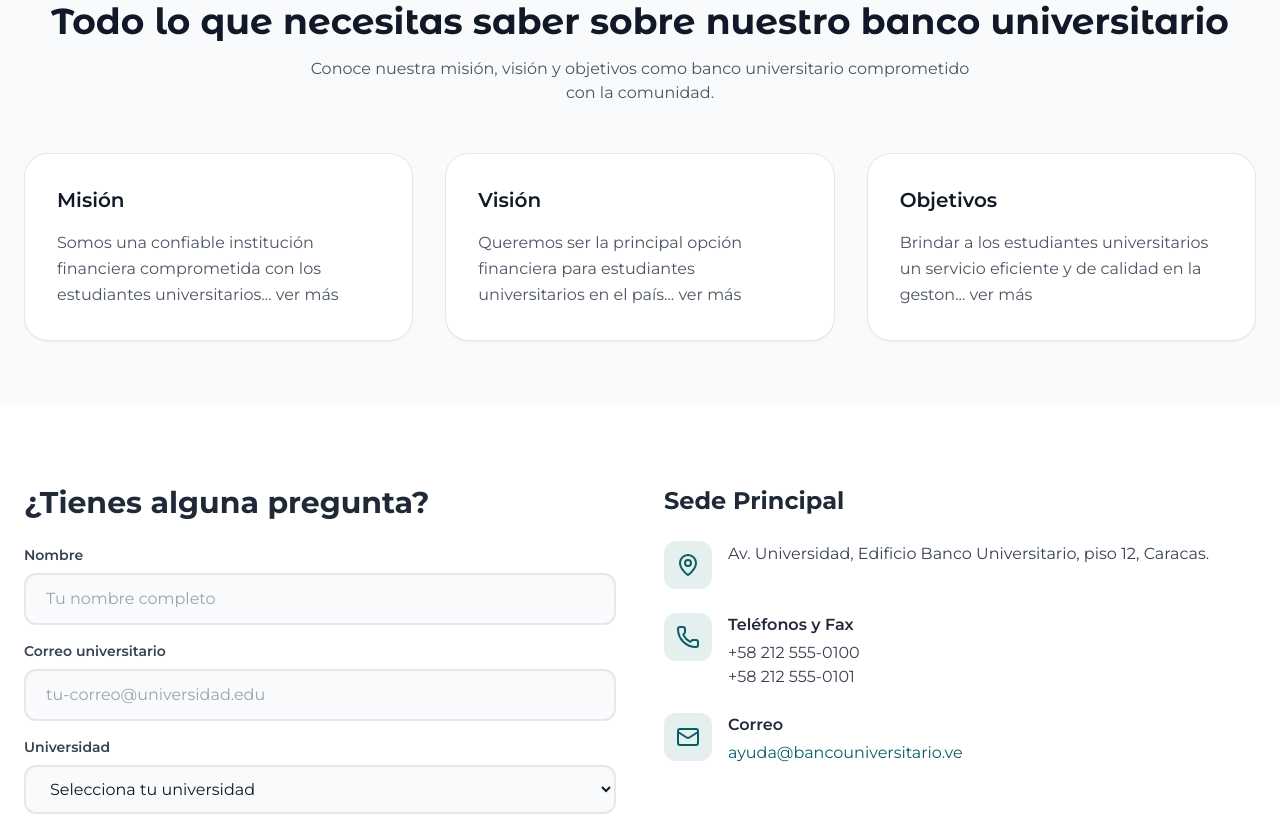
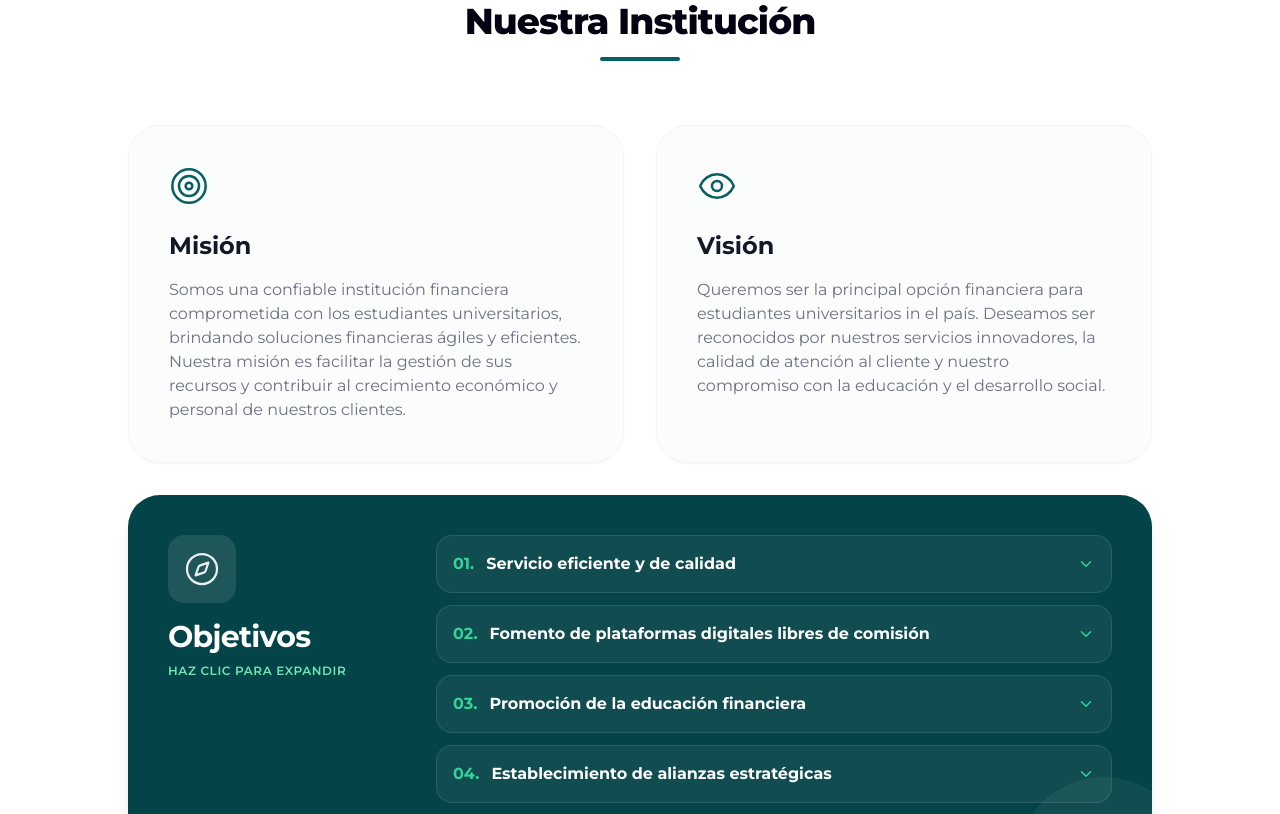
Before and after one commit to elujs/web-banco-universitario, a Vue app: page / in a window 1280 px wide. Shown: the part 2540-3354 px from the top of the page. Built offline with nearby package versions, Linux system fonts and the light colour scheme.

Commit message:
reestructuracion de nosotros.vue para una mejor vista

```diff
--- a/src/components/Nosotros.vue
+++ b/src/components/Nosotros.vue
@@ -1,89 +1,139 @@
 <template>
-  <section id="nosotros" class="py-16 bg-gray-50">
-    <div class="container mx-auto px-6">
-      <div class="text-center mb-12">
-        <p class="text-sm font-semibold uppercase tracking-[0.24em] text-[#085F63]">
-          Nosotros
-        </p>
-        <h2 class="text-3xl md:text-4xl font-bold font-alternates text-gray-900 mt-3">
-          Todo lo que necesitas saber sobre nuestro banco universitario
+  <section id="nosotros" class="py-24 bg-white font-sans">
+    <div class="max-w-7xl mx-auto px-6">
+
+      <div class="text-center mb-16">
+        <h2 class="text-3xl md:text-4xl font-extrabold text-[#030213] tracking-tight mb-4 font-sans">
+          Nuestra Institución
         </h2>
-        <p class="text-gray-600 max-w-2xl mx-auto mt-4">
-          Conoce nuestra misión, visión y objetivos como banco universitario comprometido con la comunidad.
-        </p>
+        <div class="h-1 w-20 bg-[#085F63] mx-auto rounded-full"></div>
       </div>
 
-      <div class="grid gap-8 lg:grid-cols-3">
-        <article
-          v-for="(card, index) in cards"
-            :key="card.title"
-              class="group p-8 bg-white rounded-3xl border border-gray-200 shadow-sm transition-transform duration-300 hover:-translate-y-1 cursor-pointer"
-              @click="toggle(index)"
+      <div class="space-y-8 max-w-5xl mx-auto">
+
+        <div class="grid grid-cols-1 md:grid-cols-2 gap-8">
+
+          <article class="bg-gray-50/60 rounded-[32px] p-8 md:p-10 border border-gray-100 shadow-sm flex flex-col justify-between min-h-[320px]">
+            <div>
+              <div class="text-[#085F63] mb-6">
+                <Target :size="40" stroke-width="1.5" />
+              </div>
+              <h3 class="text-2xl font-bold text-gray-900 mb-4 font-sans">
+                Misión
+              </h3>
+              <p class="text-gray-500 text-sm md:text-base leading-relaxed font-sans">
+                Somos una confiable institución financiera comprometida con los estudiantes universitarios, brindando soluciones financieras ágiles y eficientes. Nuestra misión es facilitar la gestión de sus recursos y contribuir al crecimiento económico y personal de nuestros clientes.
+              </p>
+            </div>
+          </article>
+
+          <article class="bg-gray-50/60 rounded-[32px] p-8 md:p-10 border border-gray-100 shadow-sm flex flex-col justify-between min-h-[320px]">
+            <div>
+              <div class="text-[#085F63] mb-6">
+                <Eye :size="40" stroke-width="1.5" />
+              </div>
+              <h3 class="text-2xl font-bold text-gray-900 mb-4 font-sans">
+                Visión
+              </h3>
+              <p class="text-gray-500 text-sm md:text-base leading-relaxed font-sans">
+                Queremos ser la principal opción financiera para estudiantes universitarios in el país. Deseamos ser reconocidos por nuestros servicios innovadores, la calidad de atención al cliente y nuestro compromiso con la educación y el desarrollo social.
+              </p>
+            </div>
+          </article>
+
+        </div>
+
+        <article class="bg-[#044347] rounded-[32px] p-8 md:p-10 text-white shadow-lg relative overflow-hidden group">
+          <div class="absolute -right-10 -bottom-10 w-44 h-44 bg-white/5 rounded-full pointer-events-none"></div>
+
+          <div class="flex flex-col md:flex-row gap-8 items-start relative z-10 w-full">
+
+            <div class="md:w-1/4 shrink-0">
+              <div class="text-white/90 mb-4 bg-white/10 p-4 rounded-2xl inline-flex items-center justify-center">
+                <Compass :size="36" stroke-width="1.5" />
+              </div>
+              <h3 class="text-3xl font-bold font-sans tracking-tight">
+                Objetivos
+              </h3>
+              <p class="text-emerald-300 text-xs font-semibold uppercase tracking-wider mt-2">
+                Haz clic para expandir
+              </p>
+            </div>
+
+            <div class="md:w-3/4 w-full space-y-3">
+              <div
+                v-for="(objetivo, index) in objetivos"
+                :key="index"
+                class="border border-white/10 rounded-2xl overflow-hidden bg-white/5 transition-all duration-300"
+              >
+                <button
+                  @click="toggleObjetivo(index)"
+                  class="w-full flex items-center justify-between p-4 text-left font-sans font-bold text-sm md:text-base transition-colors hover:bg-white/10 focus:outline-none"
                 >
-               <h3 class="text-xl font-semibold text-gray-900 mb-4">
-                 {{ card.title }}
-               </h3>
+                  <div class="flex items-start gap-3 pr-4">
+                    <span class="text-emerald-400 font-bold">0{{ index + 1 }}.</span>
+                    <span>{{ objetivo.title }}</span>
+                  </div>
+                  <ChevronDown
+                    :size="18"
+                    class="transform transition-transform duration-300 shrink-0 text-emerald-400"
+                    :class="{ 'rotate-180': activeIndex === index }"
+                  />
+                </button>
 
-        <p class="text-gray-600 leading-relaxed">
-          {{ openIndex === index ? card.text : card.summary }}
-        </p>
+                <div
+                  class="transition-all duration-300 ease-in-out overflow-hidden"
+                  :style="{ maxHeight: activeIndex === index ? '200px' : '0px' }"
+                >
+                  <div class="p-4 pt-0 text-white/80 text-sm leading-relaxed border-t border-white/5 bg-black/10">
+                    {{ objetivo.description }}
+                  </div>
+                </div>
+              </div>
+            </div>
 
-    <div
-      class="overflow-hidden transition-all duration-300"
-      :class="openIndex === index ? 'max-h-[1000px] opacity-100' : 'max-h-0 opacity-0'"
-    >
-
-      <ul v-if="card.list && openIndex === index" class="mt-4 space-y-3 text-gray-600 list-disc list-inside">
-        <li v-for="(item, itemIndex) in card.list" :key="itemIndex">
-            {{ item }}
-        </li>
-      </ul>
-  </div>
-</article>
+          </div>
+        </article>
 
       </div>
+
     </div>
   </section>
 </template>
 
 <script setup>
 import { ref } from 'vue'
+import { Target, Eye, Compass, ChevronDown } from 'lucide-vue-next'
 
-const openIndex = ref(null)
+// Variable reactiva para controlar cuál desplegable está abierto (-1 significa todos cerrados)
+const activeIndex = ref(-1)
 
-const toggle = (index) => {
-  openIndex.value = openIndex.value === index ? null : index
+const toggleObjetivo = (index) => {
+  // Si el usuario hace clic en el que ya está abierto, se cierra. Si no, abre el nuevo.
+  activeIndex.value = activeIndex.value === index ? -1 : index
 }
 
-const cards = [
+// Estructura limpia dividiendo el título corto para el botón y el desglose completo
+const objetivos = ref([
   {
-    title: 'Misión',
-    summary:
-      'Somos una confiable institución financiera comprometida con los estudiantes universitarios... ver más',
-      text:
-      'Somos una confiable institución financiera comprometida con los estudiantes universitarios, brindando soluciones financieras ágiles y eficientes. Nuestra misión es facilitar la gestión de sus recursos y contribuir al crecimiento económico y personal de nuestros clientes.',
+    title: 'Servicio eficiente y de calidad',
+    description: 'Brindar a los estudiantes universitarios un servicio eficiente y de calidad en la gestión de sus recursos financieros, a través de nuestros canales digitales y nuestros puntos de atención presencial.'
   },
   {
-    title: 'Visión',
-    summary:
-      'Queremos ser la principal opción financiera para estudiantes universitarios en el país... ver más',
-    text:
-      'Queremos ser la principal opción financiera para estudiantes universitarios en el país, Deseamos ser reconocidos por nuestros servicios innovadores, la calidad de atención al cliente y nuestro compromiso con la educación y el desarrollo social.'
+    title: 'Fomento de plataformas digitales libres de comisión',
+    description: 'Fomentar el uso de nuestras plataformas digitales para hacer transferencias entre estudiantes sin comisión, depósitos y retiros en efectivo, ofreciendo herramientas tecnológicas fáciles y seguras.'
   },
   {
-    title: 'Objetivos',
-    summary:
-      'Brindar a los estudiantes universitarios un servicio eficiente y de calidad en la geston... ver más',
-    text:'',
-    list: [
-      'Brindar a los estudiantes universitarios un servicio eficiente y de calidad en la gestión de sus recursos financieros, a través de nuestros canales digitales y nuestros puntos de atención presencial.',
-      'Fomentar el uso de nuestras plataformas digitales para hacer transferencias entre estudiantes sin comisión, depósitos y retiros en efectivo, ofreciendo herramientas tecnológicas fáciles y seguras.',
-      'Promover la educación financiera de los estudiantes universitarios, a través de charlas, talleres y capacitaciones sobre temas como el ahorro, la inversión y el uso responsable del crédito',
-      'Establecer alianzas estratégicas con universidades y empresas para ofrecer beneficios exclusivos a nuestros clientes, tales como descuentos en matrículas, becas, prácticas laborales, entre otros.',
-      'Mantener una cultura de innovación y mejora continua en nuestros procesos, productos y servicios, para estar siempre a la vanguardia de las necesidades de nuestros clientes y del mercado.',
-    ],
+    title: 'Promoción de la educación financiera',
+    description: 'Promover la educación financiera de los estudiantes universitarios, a través de charlas, talleres y capacitaciones sobre temas como el ahorro, la inversión y el uso responsable del crédito.'
   },
-]
+  {
+    title: 'Establecimiento de alianzas estratégicas',
+    description: 'Establecer alianzas estratégicas con universidades y empresas para ofrecer beneficios exclusivos a nuestros clientes, tales como descuentos en matrículas, becas, prácticas laborales, entre otros.'
+  },
+  {
+    title: 'Cultura de innovación y mejora continua',
+    description: 'Mantener una cultura de innovación y mejora continua en nuestros procesos, productos y servicios, para estar siempre a la vanguardia de las necesidades de nuestros clientes y del mercado.'
+  }
+])
 </script>
-
-<style scoped></style>
```
